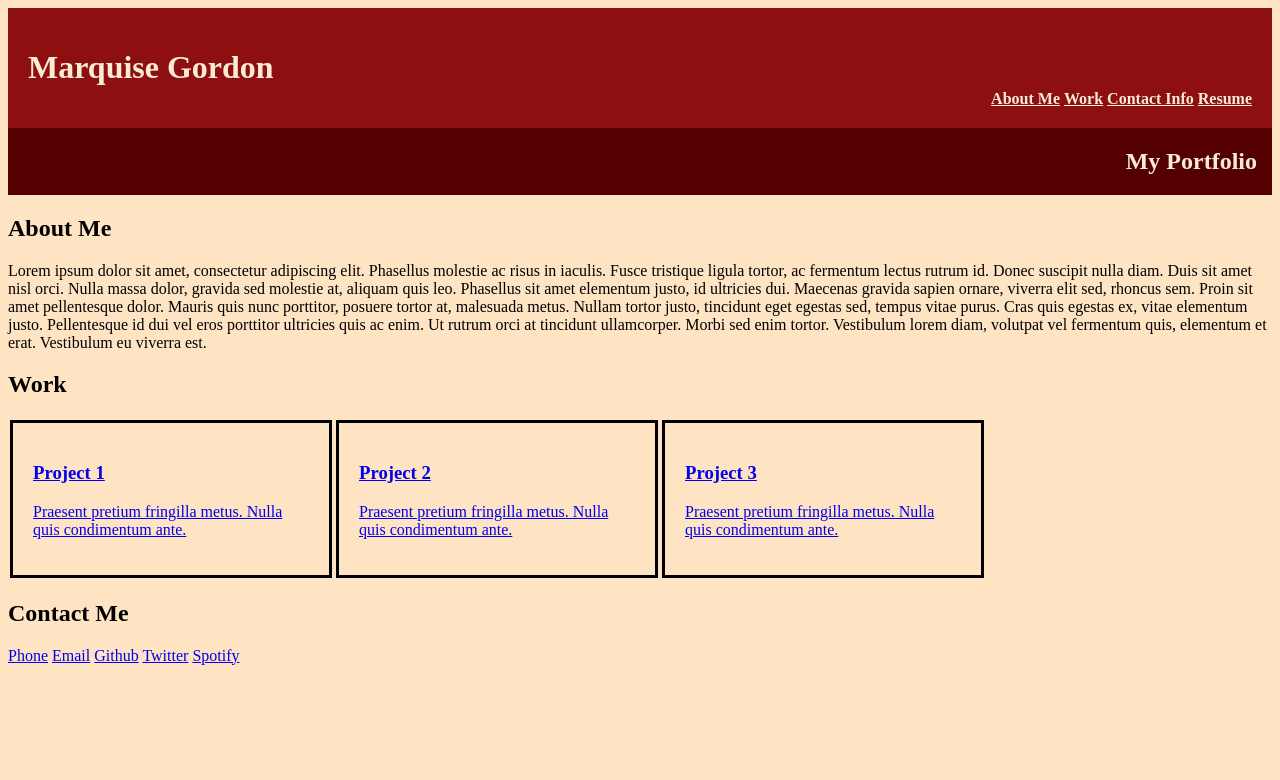
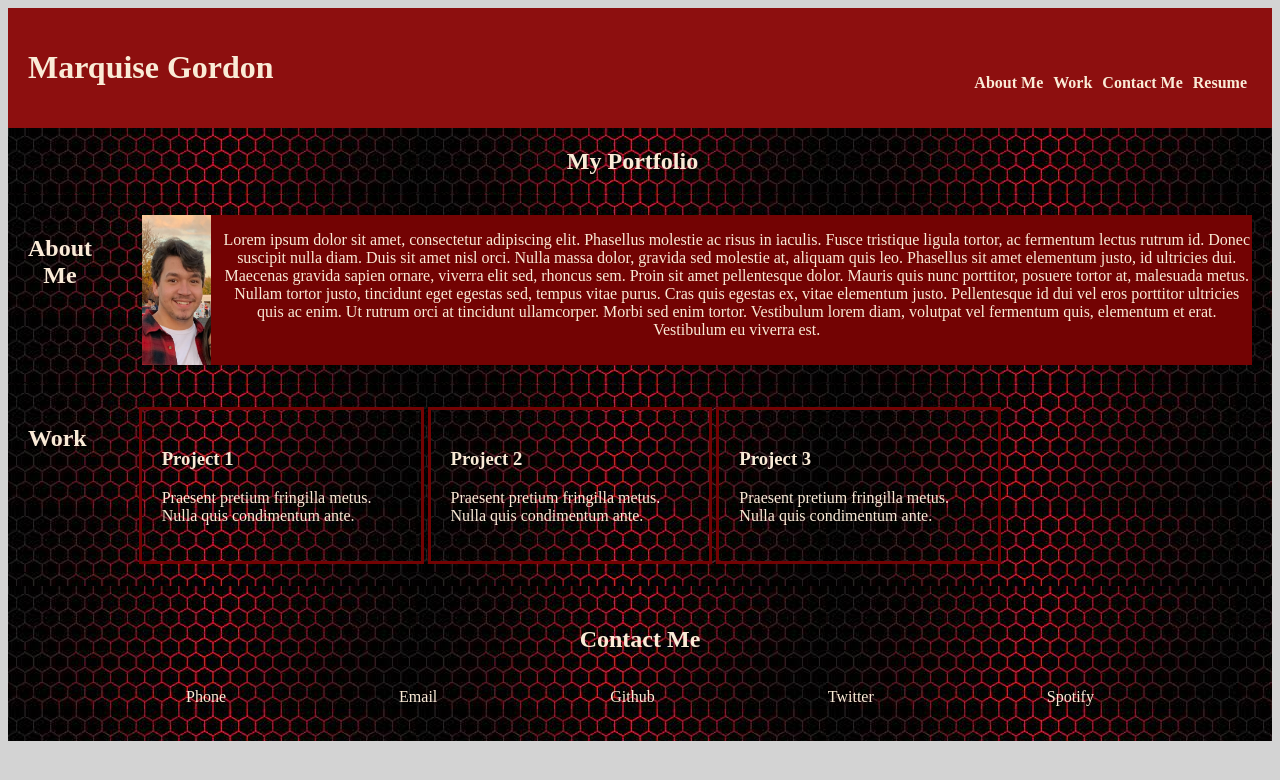
Before and after one commit to marquisegordon/2nd-challenge, a plain HTML site: page index.html in a window 1280 px wide. Drawn offline with Linux system fonts and the light colour scheme.

Commit message:
added onto style.css

```diff
--- a/assets/css/reset.css
+++ b/assets/css/reset.css
@@ -1 +1,4 @@
 /* resets box size of all elements */
+* {
+    text-decoration: none;
+}
--- a/assets/css/style.css
+++ b/assets/css/style.css
@@ -1,7 +1,7 @@
 body {
     display: flex;
     flex-direction: column;
-    background-color: bisque;
+    background-color: lightgray;
 }
 
 header {
@@ -13,36 +13,95 @@ header {
     color: antiquewhite;
 }
 
-/* Add in styling for h1-h6 */
-
-nav a {
+li a {
     color: antiquewhite;
     font-weight: bold;
+    text-decoration: none;
+    margin: 5px;
+}
+
+h2 {
+    text-align: center;
+}
+
+.menu {
+    display: flex;
+    list-style-type: none;
 }
 
 .hero {
-    background-color: #550000;
+    background-image: url(../images/red-banner.jpeg);
     color: antiquewhite;
 }
 
 .subtitle-heading {
     display: flex;
-    justify-content: right;
+    justify-content: center;
     padding-right: 15px;
+}
+
+.about-section {
+    display: flex;
+    background-image: url(../images/red-banner.jpeg);
+    color: antiquewhite;
+    padding: 20px;
+}
+
+.about-me {
+    display: flex;
+    margin-left: 50px;
+    background-color: #730303;
+}
+
+.about-content {
+    margin-left: 10px;
+    text-align: center;
+    background-color: #730303;
+}
+
+.work {
+    display: flex;
+    background-image: url(../images/red-banner.jpeg);
+    color: antiquewhite;
+    padding: 20px;
+}
+
+.work-content {
+    color: antiquewhite;
 }
 
 .project-section {
     display: flex;
     flex-wrap: wrap;
+    margin-left: 50px;
+    color: antiquewhite;
 }
 
 .project-card {
     width: 25%;
     min-height: 100px;
-    border: 3px solid black;
+    border: 3px solid #730303;
     margin: 2px;
 }
 
 .project-card div {
     padding: 20px;
 }
+
+.contact-me {
+    display: flow-root;
+    background-image: url(../images/red-banner.jpeg);
+    color: antiquewhite;
+    padding: 20px;
+}
+
+.contact-div {
+    display: flex;
+    flex-direction: row;
+    justify-content: space-evenly;
+}
+
+.contact-links {
+    color: antiquewhite;
+    margin: 15px;
+}
--- a/index.html
+++ b/index.html
@@ -15,10 +15,12 @@
     <header>
         <h1>Marquise Gordon</h1>
         <nav>
-            <a href="#">About Me</a>
-            <a href="#">Work</a>
-            <a href="#">Contact Info</a>
-            <a href="#">Resume</a>
+            <ul class="menu">
+                <li><a href="#about-me">About Me</a></li>
+                <li><a href="#work">Work</a></li>
+                <li><a href="#contact-me">Contact Me</a></li>
+                <li><a href="#">Resume</a></li>
+            </ul>
         </nav>
     </header>
 
@@ -27,17 +29,20 @@
     </section>
 
     <main>
-        <section>
+        <section id="about-me" class="about-section">
             <h2>About Me</h2>
-            <p>Lorem ipsum dolor sit amet, consectetur adipiscing elit. Phasellus molestie ac risus in iaculis. Fusce tristique ligula tortor, ac fermentum lectus rutrum id. Donec suscipit nulla diam. Duis sit amet nisl orci. Nulla massa dolor, gravida sed molestie at, aliquam quis leo. Phasellus sit amet elementum justo, id ultricies dui. Maecenas gravida sapien ornare, viverra elit sed, rhoncus sem. Proin sit amet pellentesque dolor. Mauris quis nunc porttitor, posuere tortor at, malesuada metus. Nullam tortor justo, tincidunt eget egestas sed, tempus vitae purus. Cras quis egestas ex, vitae elementum justo. Pellentesque id dui vel eros porttitor ultricies quis ac enim. Ut rutrum orci at tincidunt ullamcorper. Morbi sed enim tortor. Vestibulum lorem diam, volutpat vel fermentum quis, elementum et erat. Vestibulum eu viverra est.</p>
+            <div class="about-me">
+                <img src="./assets/images/marquise.jpeg" width="75" height="150" alt="Piture of developer">
+                <p class="about-content">Lorem ipsum dolor sit amet, consectetur adipiscing elit. Phasellus molestie ac risus in iaculis. Fusce tristique ligula tortor, ac fermentum lectus rutrum id. Donec suscipit nulla diam. Duis sit amet nisl orci. Nulla massa dolor, gravida sed molestie at, aliquam quis leo. Phasellus sit amet elementum justo, id ultricies dui. Maecenas gravida sapien ornare, viverra elit sed, rhoncus sem. Proin sit amet pellentesque dolor. Mauris quis nunc porttitor, posuere tortor at, malesuada metus. Nullam tortor justo, tincidunt eget egestas sed, tempus vitae purus. Cras quis egestas ex, vitae elementum justo. Pellentesque id dui vel eros porttitor ultricies quis ac enim. Ut rutrum orci at tincidunt ullamcorper. Morbi sed enim tortor. Vestibulum lorem diam, volutpat vel fermentum quis, elementum et erat. Vestibulum eu viverra est.</p>
+            </div>
         </section>
 
-        <section>
+        <section id="work" class="work">
             <h2>Work</h2>
             <section class="project-section">
                 <div class="project-card">
                     <a href="#">
-                        <div>
+                        <div class="work-content">
                             <h3>Project 1</h3>
                             <p>Praesent pretium fringilla metus. Nulla quis condimentum ante.</p>
                         </div>
@@ -45,7 +50,7 @@
                 </div>
                 <div class="project-card">
                     <a href="#">
-                        <div>
+                        <div  class="work-content">
                             <h3>Project 2</h3>
                             <p>Praesent pretium fringilla metus. Nulla quis condimentum ante.</p>
                         </div>
@@ -53,7 +58,7 @@
                 </div>
                 <div class="project-card">
                     <a href="#">
-                        <div>
+                        <div class="work-content">
                             <h3>Project 3</h3>
                             <p>Praesent pretium fringilla metus. Nulla quis condimentum ante.</p>
                         </div>
@@ -62,14 +67,14 @@
             </section>
         </section>
 
-        <section>
+        <section id="contact-me" class="contact-me">
             <h2>Contact Me</h2>
-            <div>
-                <a href="#">Phone</a>
-                <a href="#">Email</a>
-                <a href="#">Github</a>
-                <a href="#">Twitter</a>
-                <a href="#">Spotify</a>
+            <div class="contact-div">
+                <a class="contact-links" href="#">Phone</a>
+                <a class="contact-links" href="#">Email</a>
+                <a class="contact-links" href="#">Github</a>
+                <a class="contact-links" href="#">Twitter</a>
+                <a class="contact-links" href="#">Spotify</a>
             </div>
         </section>
     </main>
```
Also changed, not shown: assets/images/marquise.jpeg (added), assets/images/red-banner.jpeg (added), assets/images/red-banner1.jpeg (added).
